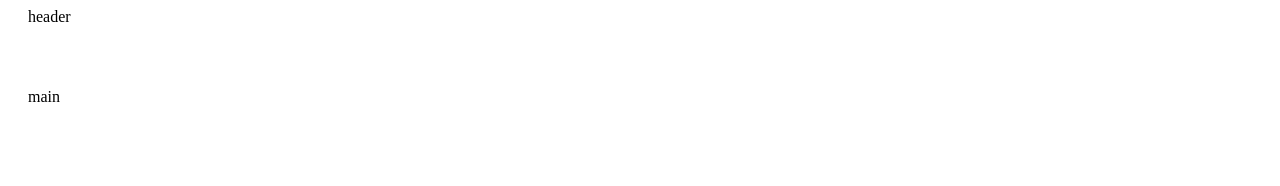
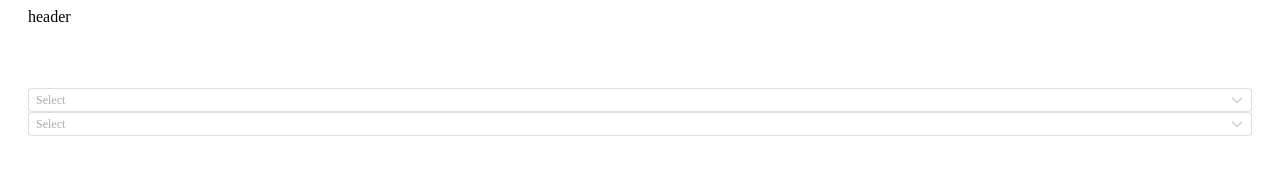
Before and after one commit to Yanai1005/prtimes-demo, a Vue app in the folder frontend/kenkyu-slackers/: page / in a window 1280 px wide. Shown: the top 186 px of the page. Built offline with nearby package versions, Linux system fonts and the light colour scheme; the HTML template or start-up script is replaced by a standard one.

Commit message:
feat: selector component for review customize option

```diff
--- a/frontend/kenkyu-slackers/components.d.ts
+++ b/frontend/kenkyu-slackers/components.d.ts
@@ -14,6 +14,8 @@ declare module 'vue' {
     ElHeader: typeof import('element-plus/es')['ElHeader']
     ElInput: typeof import('element-plus/es')['ElInput']
     ElMain: typeof import('element-plus/es')['ElMain']
+    ElOption: typeof import('element-plus/es')['ElOption']
+    ElSelect: typeof import('element-plus/es')['ElSelect']
     Hoge: typeof import('./src/components/Hoge.vue')['default']
     RouterLink: typeof import('vue-router')['RouterLink']
     RouterView: typeof import('vue-router')['RouterView']
--- a/frontend/kenkyu-slackers/src/pages/AppRoot.vue
+++ /dev/null
@@ -1,8 +0,0 @@
-<script setup lang="ts">
-</script>
-
-<template>
-  main
-</template>
-
-<style scoped></style>
--- /dev/null
+++ b/frontend/kenkyu-slackers/src/pages/AppRoot/AppRoot.vue
@@ -0,0 +1,39 @@
+<script setup lang="ts">
+  import type { ReviewCustomizeOption } from "@/pages/AppRoot/types";
+  import OptionSelector from "./OptionSelector.vue"
+  import { onMounted, ref } from "vue";
+
+  const getOptions = (optionType: string): ReviewCustomizeOption => {
+    // TODO: 本番実装置き換え
+    return {
+      1: {
+        value: `${optionType}-value1`,
+        label: `${optionType}-label1`,
+      },
+      2: {
+        value: `${optionType}-value2`,
+        label: `${optionType}-label2`,
+      },
+      3: {
+        value: `${optionType}-value3`,
+        label: `${optionType}-label3`,
+      },
+    }
+  }
+
+  const hogeOptions = ref<ReviewCustomizeOption>({});
+  const hogeValue = ref("");
+  const fugaOptions = ref<ReviewCustomizeOption>({});
+  const fugaValue = ref("");
+  onMounted(() => {
+    hogeOptions.value = getOptions("hoge");
+    fugaOptions.value = getOptions("fuga");
+  })
+</script>
+
+<template>
+  <option-selector :value="hogeValue" :options="hogeOptions" />
+  <option-selector :value="fugaValue" :options="fugaOptions" />
+</template>
+
+<style scoped></style>
--- /dev/null
+++ b/frontend/kenkyu-slackers/src/pages/AppRoot/OptionSelector.vue
@@ -0,0 +1,24 @@
+<script setup lang="ts">
+  import type { ReviewCustomizeOption } from '@/pages/AppRoot/types';
+  import { ref } from 'vue';
+
+  const { options, value } = defineProps<{
+    options: ReviewCustomizeOption,
+    value: string,
+  }>()
+  const valueRef = ref(value);
+
+</script>
+
+<template>
+  <el-select v-model="valueRef">
+    <el-option
+      v-for="[key, {value, label}] of Object.entries(options)"
+      :key
+      :value
+      :label
+    />
+  </el-select>
+</template>
+
+<style scoped></style>
--- /dev/null
+++ b/frontend/kenkyu-slackers/src/pages/AppRoot/types.ts
@@ -0,0 +1,8 @@
+/**
+ * レビュー内容のカスタマイズ用プルダウン（OptionSelector）の要素リスト\
+ * キーはソート用
+ */
+export type ReviewCustomizeOption = Record<string, {
+  value: string,
+  label: string,
+}>;
--- a/frontend/kenkyu-slackers/src/router/index.ts
+++ b/frontend/kenkyu-slackers/src/router/index.ts
@@ -1,5 +1,5 @@
 import AppLayout from '@/layouts/AppLayout.vue'
-import AppRoot from '@/pages/AppRoot.vue'
+import AppRoot from '@/pages/AppRoot/AppRoot.vue'
 import { createRouter, createWebHistory } from 'vue-router'
 
 const router = createRouter({
```
